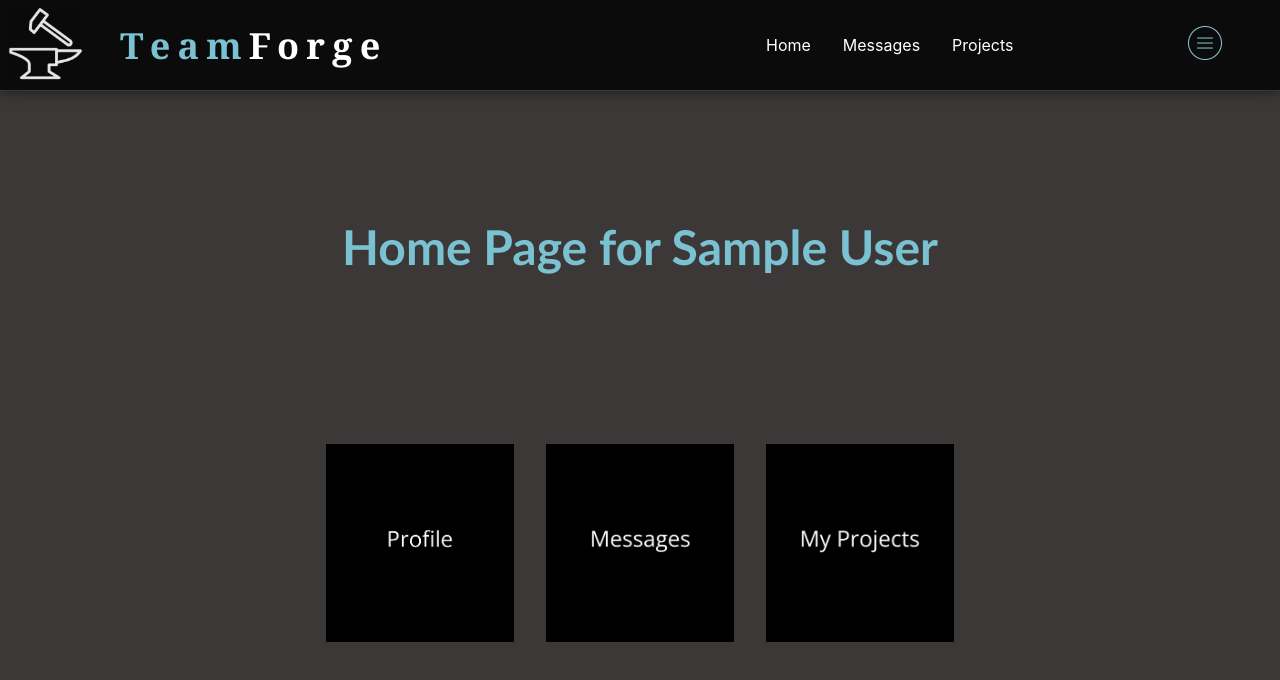
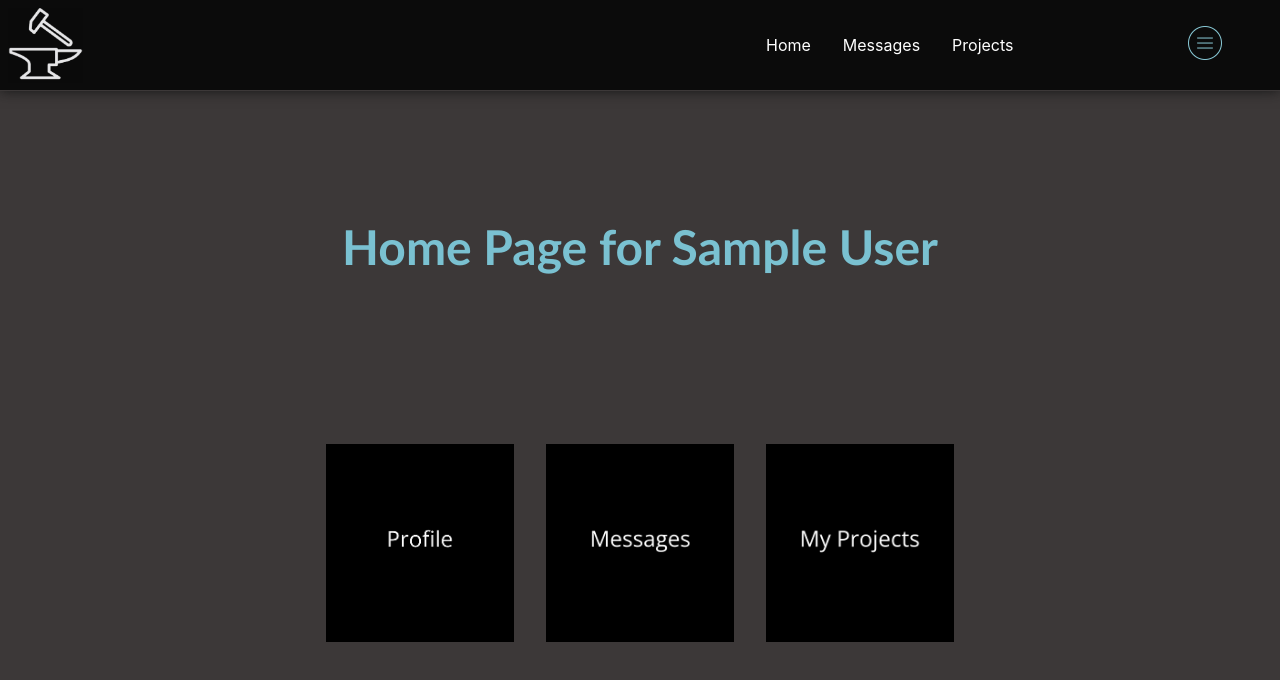
Before and after one commit to Tomato-Tigers/team-forge-restruct, a React (Create React App) app: page /Home in a window 1280 px wide. Shown: the top 680 px of the page. Built offline with nearby package versions, Linux system fonts and the light colour scheme; sample sign-in values are in the browser's storage.

Commit message:
Update NavBar.tsx

```diff
--- a/src/components/NavBar.tsx
+++ b/src/components/NavBar.tsx
@@ -40,9 +40,6 @@ const NavBar: React.FC<NavBarProps> = ({user, onLogout}) => {
       <div className="logo">
         <img src={image} alt="Logo" onClick={handleLogoClick} />
       </div>
-      <div className="branding">
-        <span className="blue_text">Team</span>Forge
-      </div>
       <div className="links">
         <Link to="/Home">Home</Link>
         <Link to="/Messages">Messages</Link>
```
